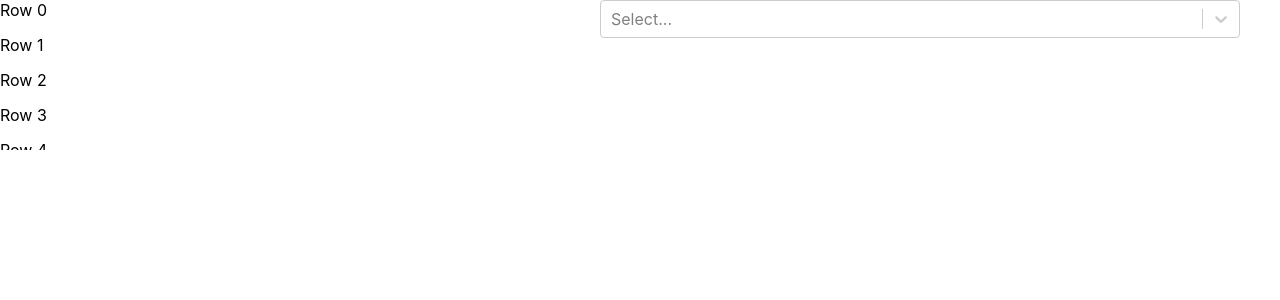
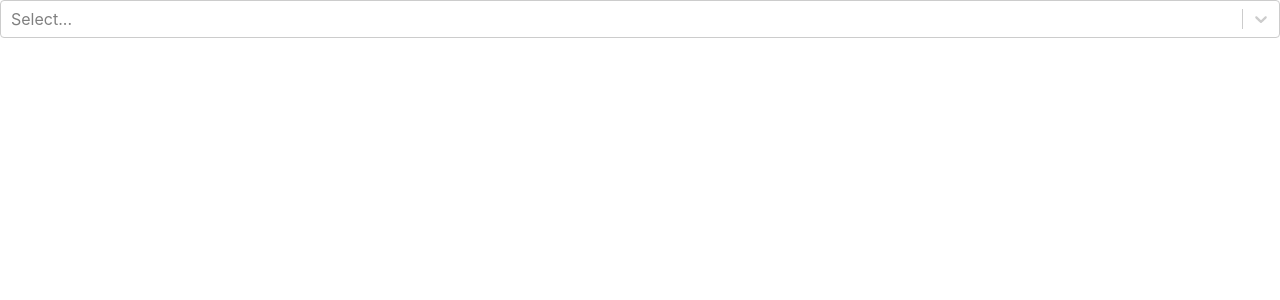
Before and after one commit to Ranjith10/react-virtualized, a React (Create React App) app: page / in a window 1280 px wide. Shown: the top 300 px of the page. Built offline with nearby package versions, Linux system fonts and the light colour scheme; the HTML template or start-up script is replaced by a standard one.

Commit message:
Integrated react-window with react-select.

```diff
--- a/src/App.js
+++ b/src/App.js
@@ -1,13 +1,15 @@
 import BasicExample from "./react-virtualized/BasicExample";
 import ReactVirtualizedSelect from "./react-virtualized/ReactVirtualizedSelect";
 import FixedList from "./react-window/FixedList";
+import ReactWindowSelect from "./react-window/ReactWindowSelect";
 
 const App = () => {
   return (
     <div className="App">
       {/* <BasicExample />
-      <ReactVirtualizedSelect /> */}
-      <FixedList />
+      <ReactVirtualizedSelect />
+      <FixedList />*/}
+      <ReactWindowSelect />
     </div>
   );
 }
--- /dev/null
+++ b/src/react-window/ReactWindowSelect.js
@@ -0,0 +1,45 @@
+import React from 'react'
+import { FixedSizeList as List } from 'react-window';
+import Select from 'react-select'
+
+const options = Array(1000)
+                .fill()
+                .map((val, idx) => {
+                    return {
+                        label: `random-${idx}`,
+                        value: `random-${idx}`
+                    }
+                })
+
+const height = 35
+
+const MenuList = (props) => {
+    const { options, children, maxHeight, getValue } = props
+    const [value] = getValue();
+    const initialOffset = options.indexOf(value) * height;
+
+    return (
+        <List
+            height={maxHeight}
+            itemCount={children.length}
+            itemSize={height}
+            initialScrollOffset={initialOffset}
+        >
+            {({ index, style }) => <div style={style}>{children[index]}</div>}
+        </List>
+    )
+
+}
+
+const ReactWindowSelect = () => {
+    return (
+        <div>
+            <Select
+                components = {{MenuList}}
+                options = {options}
+            />
+        </div>
+    )
+}
+
+export default ReactWindowSelect
```
